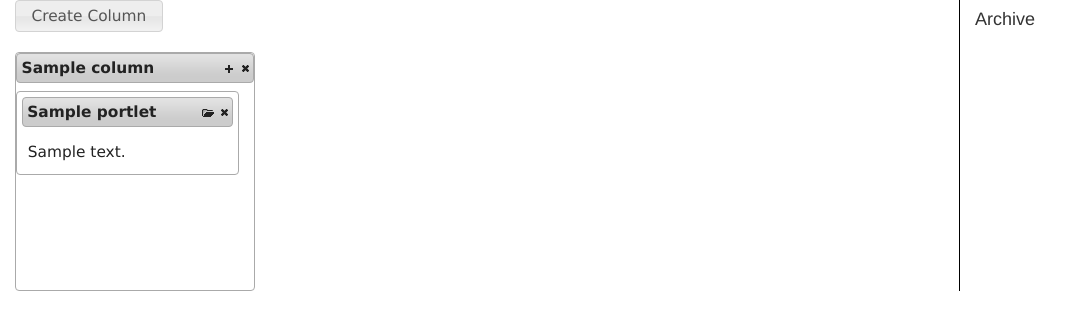
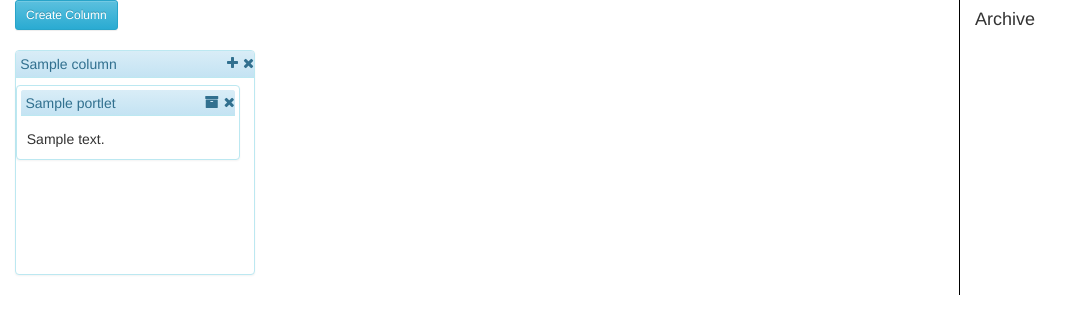
Before and after one commit to heejongahn/kanban-gallen, a Flask app: page / in a window 1280 px wide. Shown: the top 334 px of the page, without its empty margins (0-1082 px from the left). Run offline with Flask 2, Linux system fonts and the light colour scheme; tables that the repository leaves empty hold one stand-in row (values such as "Sample post"); parts of the project's set-up code (start-up, migrations or seed data) failed here and were passed over; some libraries are stand-ins or nearby versions.

Commit message:
[ui] apply bootstrap style
jquery-ui style classes are removed.

```diff
--- a/kanban_gallen/templates/index.html
+++ b/kanban_gallen/templates/index.html
@@ -5,27 +5,32 @@
     <title>Index</title>
     <link rel="stylesheet" href="/static/bootstrap/dist/css/bootstrap.css" type="text/css" media="all">
     <link rel="stylesheet" href="/static/bootstrap/dist/css/bootstrap-theme.css" type="text/css" media="all">
+    <link rel="stylesheet" href="https://maxcdn.bootstrapcdn.com/font-awesome/4.4.0/css/font-awesome.min.css">
     <link rel="stylesheet" href="/static/css/jquery-ui.css" type="text/css" media="all">
     <link rel="stylesheet" href="/static/css/index.css" type="text/css" media="all">
   </head>
   <body>
     <div class="board-active col-md-9">
       <!-- create new column -->
-      <button id="create_column" class="ui-button ui-widget ui-state-default ui-corner-all ui-button-text-only" type="button">
-        <span class="ui-button-text">Create Column</span>
+      <button id="create_column" class="btn btn-sm btn-info" type="button">
+        Create Column
       </button>
       <!-- column lists -->
       <div class="column-lists">
         {% for column in columns %}
-        <div id="column_{{ column.id }}" class="column">
-          <div class="column-header">
+        <div id="column_{{ column.id }}" class="column panel panel-info">
+          <div class="column-header panel-heading">
             {{ column.title }}
+            <i class="fa fa-plus portlet-create"></i>
+            <i class="fa fa-times column-toggle"></i>
           </div>
           {% for portlet in column.portlets %}
             {% if not portlet.archived %}
-              <div id="portlet_{{ portlet.id }}" class="portlet">
-                <div class="portlet-header">
+              <div id="portlet_{{ portlet.id }}" class="portlet panel panel-info">
+                <div class="portlet-header panel-heading">
                   {{ portlet.title }}
+                  <i class="fa fa-times portlet-toggle"></i>
+                  <i class="fa fa-archive portlet-archive"></i>
                 </div>
                 <div class="portlet-content">
                   {{ portlet.content }}
@@ -42,9 +47,11 @@
       <!-- card archiving section -->
       <h4>Archive</h4>
       {% for portlet in archived_portlets %}
-        <div id="portlet_{{ portlet.id }}" class="portlet">
-          <div class="portlet-header">
+        <div id="portlet_{{ portlet.id }}" class="portlet panel panel-info">
+          <div class="portlet-header panel-heading">
             {{ portlet.title }}
+            <i class="fa fa-times portlet-toggle"></i>
+            <i class="fa fa-archive portlet-archive"></i>
           </div>
           <div class="portlet-content">
             {{ portlet.content }}
@@ -116,24 +123,6 @@ function requestDeleteElement(type, element, elementId) {
 $(document).ready(function() {
   setSortable();
 
-  // add jquery-ui class
-  $(".column")
-    .addClass("ui-widget ui-widget-content ui-helper-clearfix ui-corner-all");
-
-  $(".portlet")
-    .addClass("ui-widget ui-widget-content ui-helper-clearfix ui-corner-all");
-
-  $(".column-header")
-    .addClass("ui-widget-header ui-corner-all")
-    .append("<span class='ui-icon ui-icon-plus portlet-create'></span>")
-    .append("<span class='ui-icon ui-icon-close column-toggle'></span>");
-
-  $(".portlet-header")
-    .addClass("ui-widget-header ui-corner-all")
-    .append("<span class='ui-icon ui-icon-close portlet-toggle'></span>")
-    .append("<span class='ui-icon ui-icon-folder-open portlet-archive'></span>");
-
-
   // create new column
   $("#create_column").on('click', function(e) {
     e.preventDefault();
@@ -146,11 +135,11 @@ $(document).ready(function() {
         if(obj.success) {
           newColumnId = obj.id;
           $(".column-lists").append(
-            "<div id='column_" + newColumnId + "' class='column ui-sortable ui-widget ui-widget-content ui-helper-clearfix ui-corner-all'>" +
-            "<div class='column-header ui-widget-header ui-corner-all'>" +
+            "<div id='column_" + newColumnId + "' class='column panel panel-info'>" +
+            "<div class='column-header panel-heading'>" +
             "New Column" +
-            "<span class='ui-icon ui-icon-close column-toggle'></span>" +
-            "<span class='ui-icon ui-icon-plus portlet-create'></span>" +
+            "<i class='fa fa-plus portlet-create'></i>" +
+            "<i class='fa fa-times column-toggle'></i>" +
             "</div>" +
             "</div>");
           setSortable();
@@ -174,11 +163,11 @@ $(document).on('click', '.portlet-create', function(e) {
         newPortletId = obj.id;
 
         $(column[0].parentNode.parentNode).append(
-          "<div id='portlet_" + newPortletId + "' class='portlet ui-widget ui-widget-content ui-helper-clearfix ui-corner-all'>" +
-          "<div class='portlet-header ui-widget-header ui-corner-all'>" +
+          "<div id='portlet_" + newPortletId + "' class='portlet panel panel-info'>" +
+          "<div class='portlet-header panel-heading'>" +
           "New Portlet" +
-          "<span class='ui-icon ui-icon-close portlet-toggle'></span>" +
-          "<span class='ui-icon ui-icon-folder-open portlet-archive'></span>" +
+          "<i class='fa fa-times portlet-toggle'></i>" +
+          "<i class='fa fa-archive portlet-archive'></i>" +
           "</div>" +
           "<div class='portlet-content'>click to edit...</div></div>");
         setSortable();
@@ -213,8 +202,7 @@ $(document).on('click', '.portlet-header', function() {
   inputBox.blur(function() {
     if ($.trim(this.value) != '') {
       var newTitle = $(this).val();
-      title.html(newTitle + "<span class='ui-icon ui-icon-close portlet-toggle'></span>" +
-        "<span class='ui-icon ui-icon-folder-open portlet-archive'></span>");
+      title.html(newTitle + "<i class='fa fa-times portlet-toggle'></i><i class='fa fa-archive portlet-archive'></i>");
       $.ajax({
         type: "PUT",
         data: {
```
